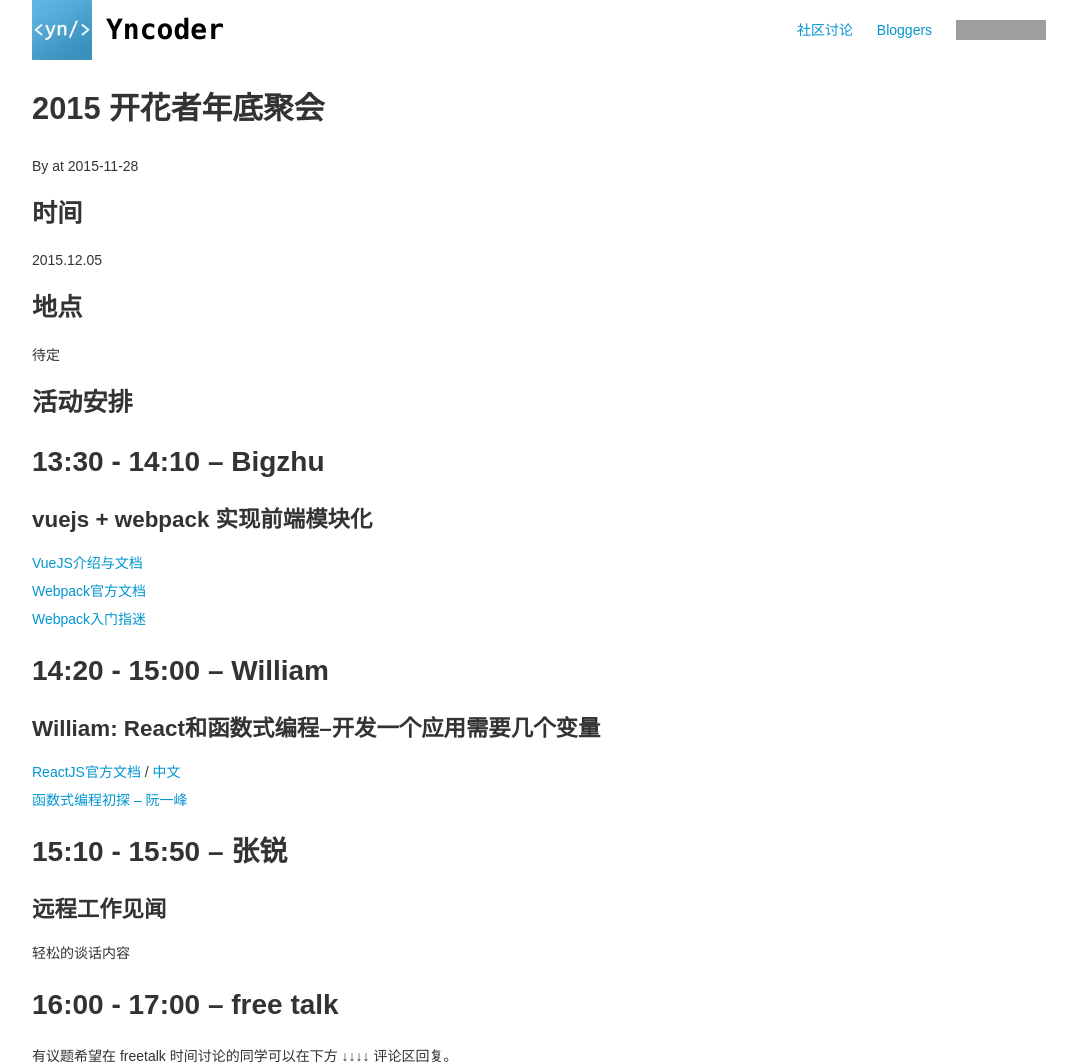
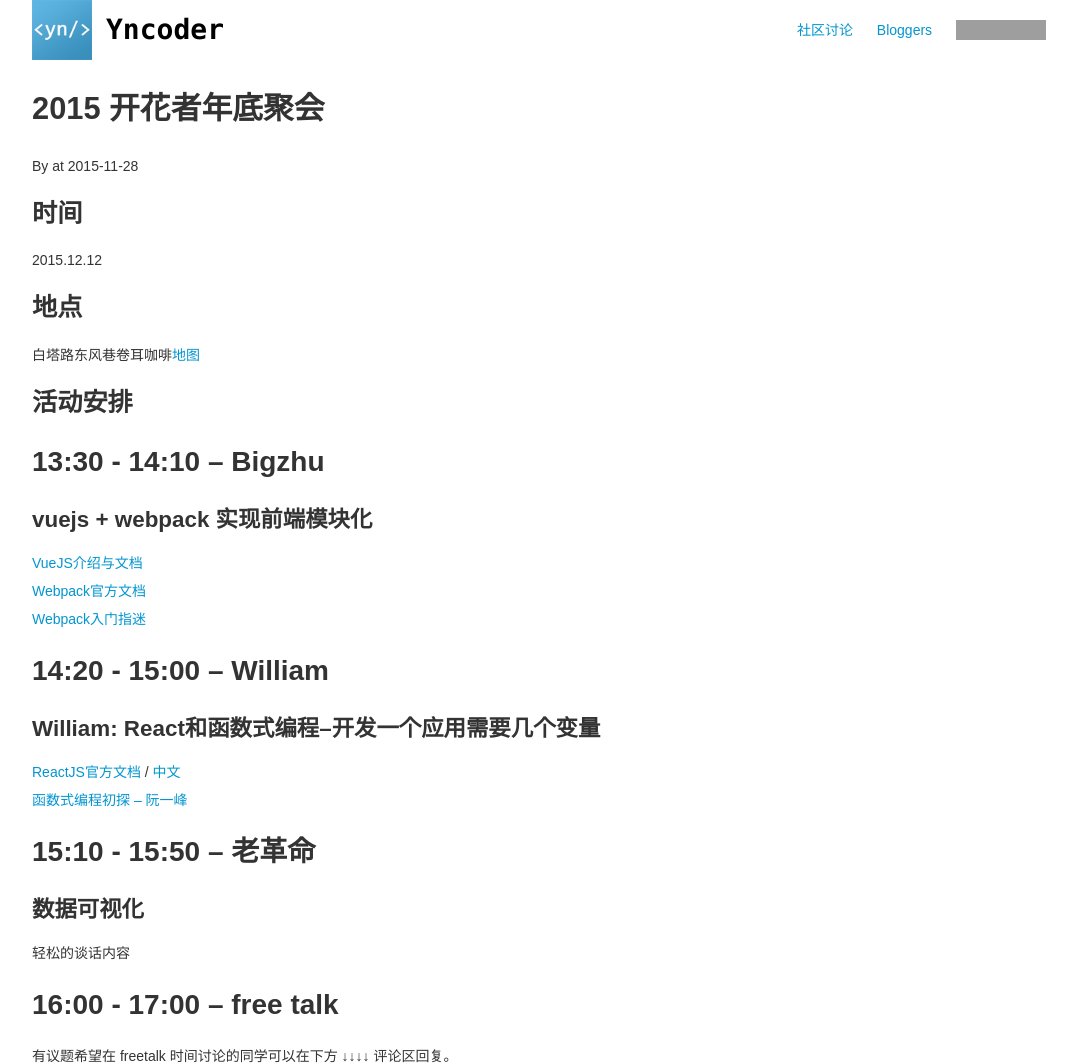
Before and after one commit to yncoder/yncoder.github.io, a Jekyll site: the page built from _posts/2015-11-28-2015-year-end-party.md, in a window 1280 px wide. Shown: the whole page, without its empty margins (96-1173 px from the left). Built offline with Jekyll 4.4.1, drawn with Linux system fonts in a browser that asks for light colours; nearby versions of some CDN libraries; comment, search, counter and statistics services are not loaded; grey boxes are pictures that could not be loaded.

Commit message:
Update 2015-11-28-2015-year-end-party.md

```diff
--- a/_posts/2015-11-28-2015-year-end-party.md
+++ b/_posts/2015-11-28-2015-year-end-party.md
@@ -1,17 +1,17 @@
 ---
 layout: post
 category: event
-public: false
+public: true
 title: 2015 开花者年底聚会
 ---
 
 ### 时间
 
-2015.12.05
+2015.12.12
 
 ### 地点
 
-待定
+白塔路东风巷卷耳咖啡[地图](http://j.map.baidu.com/bRAr7)
 
 ### 活动安排
 
@@ -34,9 +34,9 @@ title: 2015 开花者年底聚会
 
 [函数式编程初探 -- 阮一峰](http://www.ruanyifeng.com/blog/2012/04/functional_programming.html)
 
-## 15:10 - 15:50 -- 张锐
+## 15:10 - 15:50 -- 老革命
 
-#### 远程工作见闻
+#### 数据可视化
 
 轻松的谈话内容
 
```
